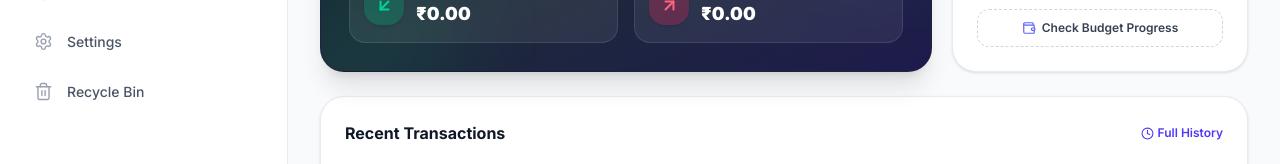
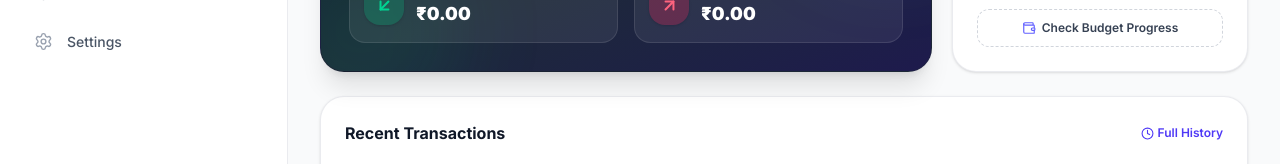
Before and after one commit to prashantxbuilds/Trackr, a React (Vite) app: page / in a window 1280 px wide. Both pictures are taken after a click on the button "Open App". Shown: the part 295-459 px from the top of the page. Built offline with nearby package versions, Linux system fonts and the light colour scheme; the HTML template or start-up script is replaced by a standard one.

Commit message:
revert: remove Recycle Bin tab from sidebar and header buttons from Dashboard and History

```diff
--- a/src/components/Layout.tsx
+++ b/src/components/Layout.tsx
@@ -6,7 +6,6 @@ import {
   Wallet,
   Clock,
   Settings as SettingsIcon,
-  Trash2,
   Plus,
   Moon,
   Sun,
@@ -27,7 +26,7 @@ const NAV = [
 export default function Layout() {
   const location = useLocation();
   const navigate = useNavigate();
-  const { darkMode, setDarkMode, user, deletedTransactions } = useApp();
+  const { darkMode, setDarkMode, user } = useApp();
   const [showAdd, setShowAdd] = useState(false);
 
   return (
@@ -73,27 +72,6 @@ export default function Layout() {
               </button>
             );
           })}
-
-          {/* Recycle Bin Navigation Item */}
-          <button
-            onClick={() => navigate("/settings")}
-            className="w-full flex items-center justify-between px-3.5 py-3 rounded-2xl text-sm font-medium transition-colors duration-150 text-left cursor-pointer !transform-none select-none text-gray-600 dark:text-gray-400 hover:bg-gray-100 dark:hover:bg-gray-800/60 hover:text-gray-900 dark:hover:text-gray-200"
-            title="Recycle Bin (Deleted Transactions)"
-          >
-            <div className="flex items-center gap-3.5">
-              <Trash2
-                size={19}
-                strokeWidth={1.8}
-                className="text-gray-400 dark:text-gray-400"
-              />
-              <span>Recycle Bin</span>
-            </div>
-            {deletedTransactions.length > 0 && (
-              <span className="px-2 py-0.5 text-xs font-bold rounded-full bg-amber-100 dark:bg-amber-950/60 text-amber-700 dark:text-amber-400">
-                {deletedTransactions.length}
-              </span>
-            )}
-          </button>
         </nav>
 
         {/* Bottom User Profile Card */}
--- a/src/pages/Dashboard.tsx
+++ b/src/pages/Dashboard.tsx
@@ -20,7 +20,7 @@ import type { Transaction, TransactionType } from "../data";
 
 export default function Dashboard() {
   const navigate = useNavigate();
-  const { transactions, deletedTransactions, getCategoryById, deleteTransaction, currency } = useApp();
+  const { transactions, getCategoryById, deleteTransaction, currency } = useApp();
   const [modalType, setModalType] = useState<TransactionType | null>(null);
   const [selectedTx, setSelectedTx] = useState<Transaction | null>(null);
 
@@ -235,17 +235,6 @@ export default function Dashboard() {
                 Recent Transactions
               </h2>
             </div>
-            <div className="flex items-center gap-2">
-              {deletedTransactions.length > 0 && (
-                <button
-                  onClick={() => navigate("/settings")}
-                  className="text-xs font-semibold text-amber-700 dark:text-amber-400 hover:bg-amber-100 dark:hover:bg-amber-950/60 flex items-center gap-1.5 cursor-pointer bg-amber-50 dark:bg-amber-950/40 px-2.5 py-1 rounded-xl border border-amber-200/60 dark:border-amber-800/40 transition-colors"
-                  title="View Recycle Bin"
-                >
-                  <Trash2 size={13} />
-                  <span>Recycle Bin ({deletedTransactions.length})</span>
-                </button>
-              )}
             <button
               onClick={() => navigate("/history")}
               className="text-xs font-semibold text-indigo-600 dark:text-indigo-400 hover:underline flex items-center gap-1 cursor-pointer"
@@ -253,7 +242,6 @@ export default function Dashboard() {
               <Clock size={13} />
               <span>Full History</span>
             </button>
-            </div>
           </div>
 
           <div className="space-y-2.5">
--- a/src/pages/History.tsx
+++ b/src/pages/History.tsx
@@ -1,5 +1,4 @@
 import { useMemo, useState } from "react";
-import { useNavigate } from "react-router";
 import { Search, X, Trash2, ArrowDownLeft, ArrowUpRight } from "lucide-react";
 import { useApp } from "../context/AppContext";
 import { CategoryIcon } from "../components/IconMap";
@@ -9,10 +8,8 @@ import TransactionDetailModal from "../components/TransactionDetailModal";
 import type { Transaction } from "../data";
 
 export default function History() {
-  const navigate = useNavigate();
   const {
     transactions,
-    deletedTransactions,
     deleteTransaction,
     getCategoryById,
     currency,
@@ -77,16 +74,6 @@ export default function History() {
               <ArrowUpRight size={13} />
               <span>-{formatCurrency(filteredExpense, currency)}</span>
             </div>
-            {deletedTransactions.length > 0 && (
-              <button
-                onClick={() => navigate("/settings")}
-                className="flex items-center justify-center gap-1.5 px-3 py-1.5 rounded-xl bg-amber-50 dark:bg-amber-950/40 text-amber-700 dark:text-amber-300 border border-amber-200/60 dark:border-amber-800/40 hover:bg-amber-100 dark:hover:bg-amber-900/40 transition-colors cursor-pointer"
-                title="View Recycle Bin"
-              >
-                <Trash2 size={13} />
-                <span>Bin ({deletedTransactions.length})</span>
-              </button>
-            )}
           </div>
         </div>
 
```
Lines whose indentation alone changed are shown as unchanged.
